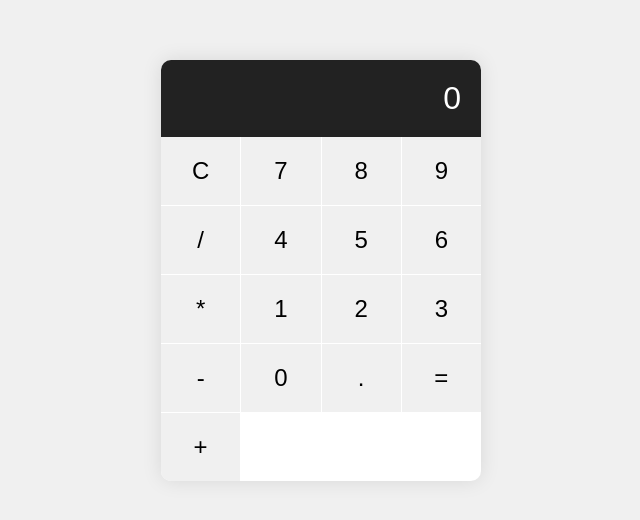
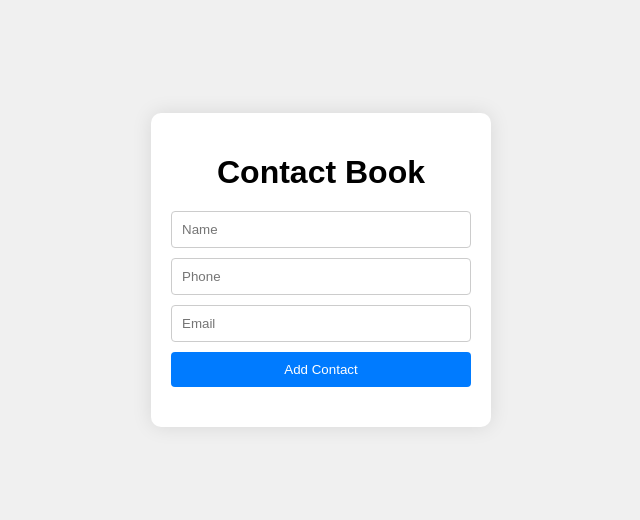
Before and after one commit to juvaireeya/CodSoft, a plain HTML site: page index.html in a window 1280 px wide. Shown: the part 130-650 px from the top of the page, without its empty margins (319-959 px from the left). Drawn offline with Linux system fonts and the light colour scheme.

Commit message:
Contact Book

```diff
--- a/index.html
+++ b/index.html
@@ -3,31 +3,19 @@
 <head>
     <meta charset="UTF-8">
     <meta name="viewport" content="width=device-width, initial-scale=1.0">
-    <title>Simple Calculator</title>
+    <title>Contact Book</title>
     <link rel="stylesheet" href="styles.css">
 </head>
 <body>
-    <div class="calculator">
-        <div class="display" id="display">0</div>
-        <div class="buttons">
-            <button class="btn" onclick="clearDisplay()">C</button>
-            <button class="btn" onclick="appendToDisplay('7')">7</button>
-            <button class="btn" onclick="appendToDisplay('8')">8</button>
-            <button class="btn" onclick="appendToDisplay('9')">9</button>
-            <button class="btn" onclick="appendToDisplay('/')">/</button>
-            <button class="btn" onclick="appendToDisplay('4')">4</button>
-            <button class="btn" onclick="appendToDisplay('5')">5</button>
-            <button class="btn" onclick="appendToDisplay('6')">6</button>
-            <button class="btn" onclick="appendToDisplay('*')">*</button>
-            <button class="btn" onclick="appendToDisplay('1')">1</button>
-            <button class="btn" onclick="appendToDisplay('2')">2</button>
-            <button class="btn" onclick="appendToDisplay('3')">3</button>
-            <button class="btn" onclick="appendToDisplay('-')">-</button>
-            <button class="btn" onclick="appendToDisplay('0')">0</button>
-            <button class="btn" onclick="appendToDisplay('.')">.</button>
-            <button class="btn" onclick="calculateResult()">=</button>
-            <button class="btn" onclick="appendToDisplay('+')">+</button>
-        </div>
+    <div class="container">
+        <h1>Contact Book</h1>
+        <form id="contact-form">
+            <input type="text" id="name" placeholder="Name" required>
+            <input type="text" id="phone" placeholder="Phone" required>
+            <input type="email" id="email" placeholder="Email" required>
+            <button type="submit">Add Contact</button>
+        </form>
+        <ul id="contact-list"></ul>
     </div>
     <script src="script.js"></script>
 </body>
--- a/script.js
+++ b/script.js
@@ -1,22 +1,31 @@
 // script.js
-function clearDisplay() {
-    document.getElementById('display').innerText = '0';
+document.addEventListener('DOMContentLoaded', () => {
+    const contactForm = document.getElementById('contact-form');
+    const contactList = document.getElementById('contact-list');
+
+    contactForm.addEventListener('submit', (e) => {
+        e.preventDefault();
+        const name = document.getElementById('name').value;
+        const phone = document.getElementById('phone').value;
+        const email = document.getElementById('email').value;
+
+        if (name && phone && email) {
+            addContact(name, phone, email);
+            contactForm.reset();
+        }
+    });
+
+    function addContact(name, phone, email) {
+        const li = document.createElement('li');
+        li.innerHTML = `
+            <span>${name} - ${phone} - ${email}</span>
+            <button class="delete-btn" onclick="deleteContact(this)">Delete</button>
+        `;
+        contactList.appendChild(li);
+    }
+});
+
+function deleteContact(button) {
+    const li = button.parentElement;
+    li.remove();
 }
-
-function appendToDisplay(value) {
-    const display = document.getElementById('display');
-    if (display.innerText === '0') {
-        display.innerText = value;
-    } else {
-        display.innerText += value;
-    }
-}
-
-function calculateResult() {
-    const display = document.getElementById('display');
-    try {
-        display.innerText = eval(display.innerText);
-    } catch (e) {
-        display.innerText = 'Error';
-    }
-}
--- a/styles.css
+++ b/styles.css
@@ -9,40 +9,71 @@ body {
     font-family: Arial, sans-serif;
 }
 
-.calculator {
-    width: 320px;
+.container {
     background: white;
+    padding: 20px;
     border-radius: 10px;
     box-shadow: 0 0 20px rgba(0, 0, 0, 0.1);
-    overflow: hidden;
+    width: 300px;
+    text-align: center;
 }
 
-.display {
-    background: #222;
-    color: white;
-    font-size: 2em;
-    text-align: right;
-    padding: 20px;
+h1 {
+    margin-bottom: 20px;
 }
 
-.buttons {
-    display: grid;
-    grid-template-columns: repeat(4, 1fr);
-    gap: 1px;
+form {
+    display: flex;
+    flex-direction: column;
+    gap: 10px;
+    margin-bottom: 20px;
 }
 
-.btn {
-    padding: 20px;
-    font-size: 1.5em;
-    background: #f0f0f0;
+input {
+    padding: 10px;
+    border: 1px solid #ccc;
+    border-radius: 4px;
+}
+
+button {
+    padding: 10px;
+    background-color: #007bff;
+    color: white;
     border: none;
+    border-radius: 4px;
     cursor: pointer;
 }
 
-.btn:hover {
-    background: #ddd;
+button:hover {
+    background-color: #0056b3;
 }
 
-.btn:active {
-    background: #ccc;
+ul {
+    list-style-type: none;
+    padding: 0;
+    margin: 0;
 }
+
+li {
+    background: #f9f9f9;
+    padding: 10px;
+    border: 1px solid #ddd;
+    border-radius: 4px;
+    margin-bottom: 10px;
+    display: flex;
+    justify-content: space-between;
+    align-items: center;
+}
+
+li .delete-btn {
+    background: red;
+    color: white;
+    border: none;
+    border-radius: 4px;
+    padding: 5px;
+    cursor: pointer;
+}
+
+li .delete-btn:hover {
+    background: darkred;
+}
```
